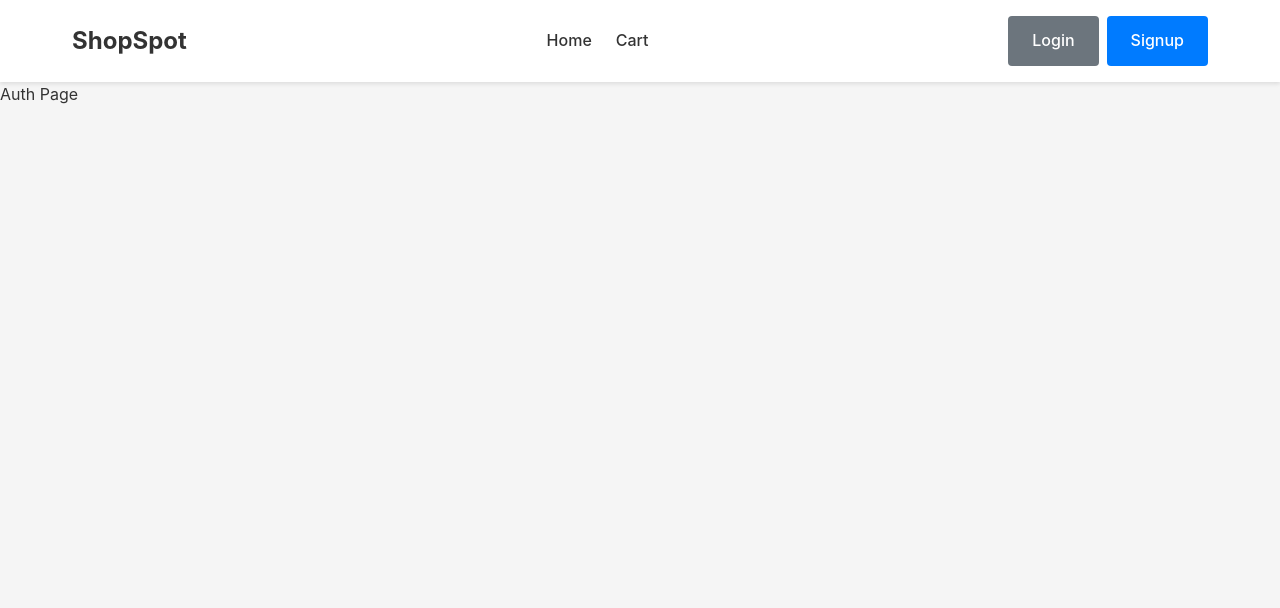
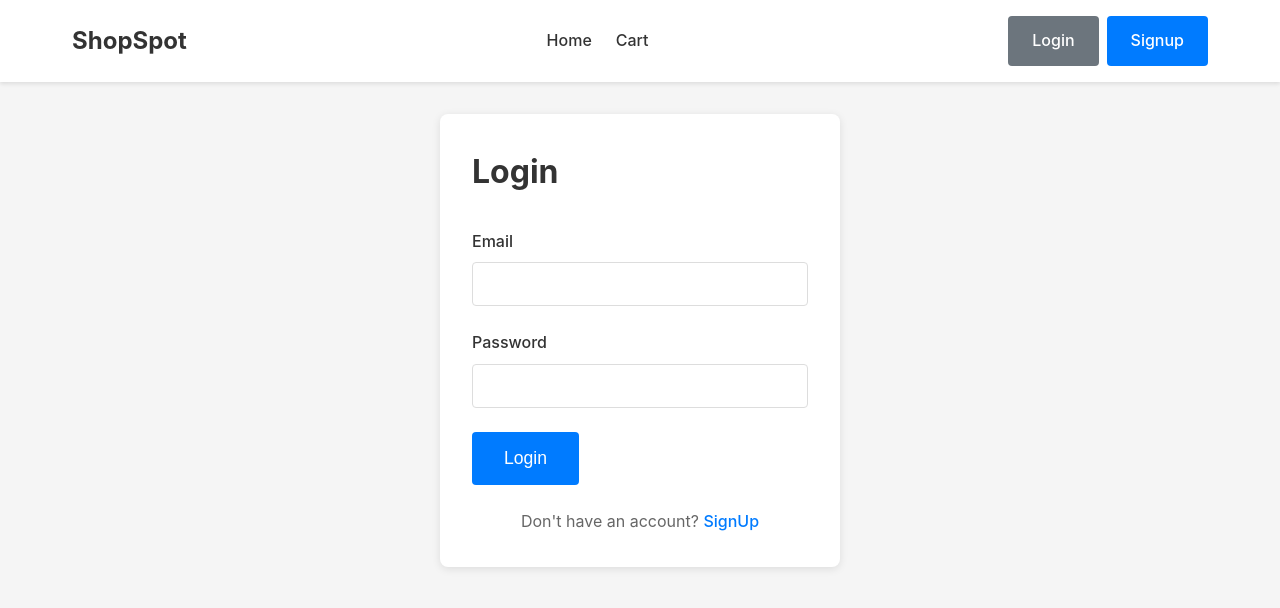
Before and after one commit to NehaShingi/ecommerce-react-app, a React (Vite) app: page /auth in a window 1280 px wide. Shown: the top 608 px of the page. Built offline with nearby package versions, Linux system fonts and the light colour scheme.

Commit message:
Complete authentication page layouts

```diff
--- a/src/pages/Auth.jsx
+++ b/src/pages/Auth.jsx
@@ -1,7 +1,35 @@
+import { useState } from "react";
+
 const Auth = () => {
+  const [mode,setMode]=useState(""); //for changing UI based on login or signup mode
   return (
-    <div>
-      Auth Page
+    <div className="page">
+      <div className="container">
+        <div className="auth-container">
+          <h1 className="page-title">{mode==="signup"? "SignUp" : "Login"}</h1>
+          <form className="auth-form">
+
+            <div className="form-group">
+              <label className="form-label" htmlFor="email">Email</label>
+              <input className="form-input" type="email" id="email"/>
+            </div>
+
+            <div className="form-group">
+              <label className="form-label" htmlFor="password">Password</label>
+              <input className="form-input" type="passwords" id="password"/>
+            </div>
+
+            <button type="submit" className="btn btn-primary btn-large">{mode==="signup"? "SignUp" : "Login"}</button>
+          </form>
+
+          <div className="auth-switch">
+            {mode==="signup" ?
+              (<p>Already have an account? <span className="auth-link" onClick={()=>setMode("login")}>Login</span></p>)
+              :(<p>Don't have an account? <span className="auth-link" onClick={()=>setMode("signup")}>SignUp</span></p>)
+            }
+          </div>
+        </div>
+      </div>
     </div>
   )
 }
```
